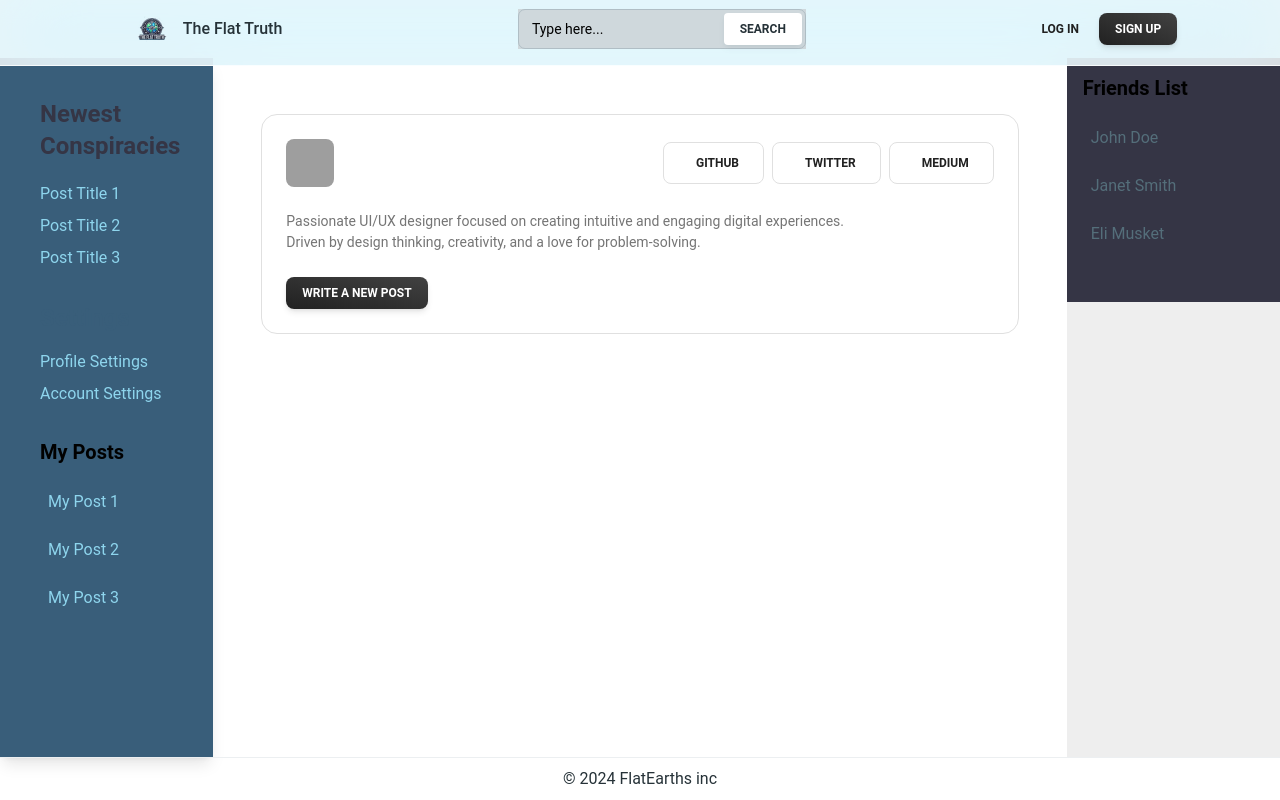
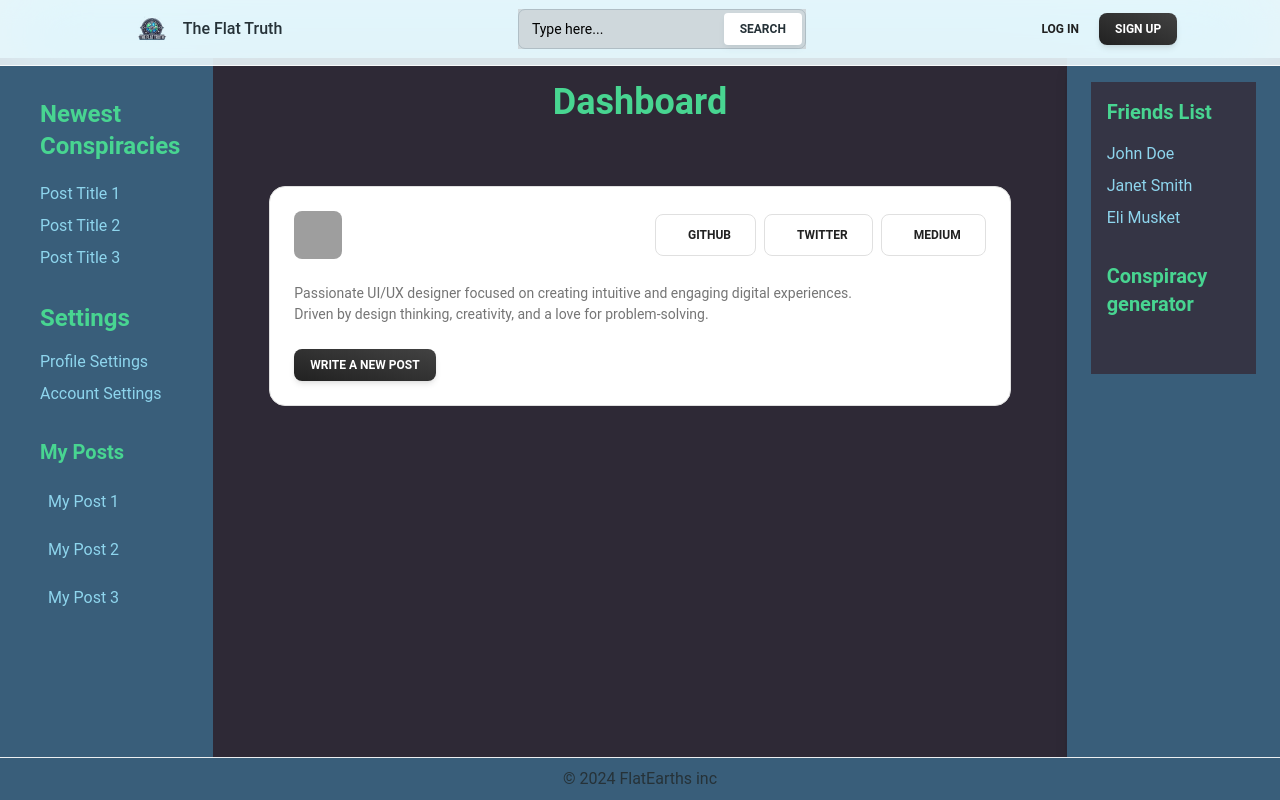
Before and after one commit to ShadowSlash/FlatEarths-Inc, a React (Vite) app in the folder front-end/: page / in a window 1280 px wide. Shown: the top 800 px of the page. Built offline with nearby package versions, Linux system fonts and the light colour scheme; grey boxes are pictures that could not be loaded.

Commit message:
Style changes to the layout , left sidebar and right sidebar to give a green hover effect and colour changes.

```diff
--- a/front-end/src/components/Layout.jsx
+++ b/front-end/src/components/Layout.jsx
@@ -5,37 +5,36 @@ import { useNavigate } from 'react-router-dom';
 import LeftSidebar from './LeftSidebar';
 import RightSidebar from './RightSidebar';
 
-
 const Layout = ({ children }) => {
-
   const { user } = useUser();
   const navigate = useNavigate();
 
   if (!user.isLoggedIn) {
     navigate('/login');
   }
-/////---------------------------------The Layout component to manipulate the page structure ---------------------------------////
+
   return (
-    <div className="flex flex-col min-h-screen bg-[#2F3749]text-white  ">  {/* The outer container uses flex column */}
+    <div className="flex flex-col min-h-screen bg-[#395E7A] text-white">  {/* Outer container with flex column layout */}
 
       {/* Navigation at the top */}
       <Navigation />
 
       {/* Main content area with sidebars and content */}
-      <div className="flex flex-1"> {/* This is a flex container for sidebars and main content */}
+      <div className="flex flex-1 overflow-hidden"> {/* Flex container for sidebars and main content */}
 
         {/* Left Sidebar */}
-        <div className="w-1/6 bg-[#395E7A]  p-6 shadow-lg" > {/* Left sidebar. Th */}
+        <div className="w-1/6 bg-[#395E7A] p-6 shadow-lg"> {/* Left Sidebar with padding and shadow */}
           <LeftSidebar />
         </div>
 
         {/* Main Content Area */}
-        <div className="flex-1 p-4"> {/* This is the main content area, which takes up the remaining space */}
-          {children} {/* Render the content passed to the Layout component */}
+        <div className="flex-1 p-6 bg-[#2E2936] overflow-auto"> {/* Main content area with dark background */}
+          <h1 className="text-4xl font-semibold text-[#48D591] mb-6 text-center">Dashboard</h1> {/* Dashboard title */}
+          {children} {/* Renders the content passed to the Layout component */}
         </div>
 
         {/* Right Sidebar */}
-        <div className="w-1/6 bg-gray-200"> {/* Right sidebar */}
+        <div className="w-1/6 bg-[#395E7A] p-6 shadow-lg"> {/* Right Sidebar */}
           <RightSidebar />
         </div>
       </div>
@@ -45,4 +44,5 @@ return (
     </div>
   );
 }
+
 export default Layout;
--- a/front-end/src/components/LeftSidebar.jsx
+++ b/front-end/src/components/LeftSidebar.jsx
@@ -11,7 +11,7 @@ const LeftSidebar = () => {
         <aside className="min-w-fit p-4 flex flex-col">
               {/*--------------------- Newest Posts and Settings component -------------------------------------*/}
             <div className="flex flex-col mb-6">
-                <h3 className="font-bold text-2xl text-[#353545] mb-5">Newest Conspiracies </h3>
+                <h3 className="font-bold text-2xl text-[#48D591] mb-5">Newest Conspiracies </h3>
                 <nav>
                     <ul>
                         <li><a href="/post/1" className="block mb-2 text-[#8ED5ED] hover:text-[#48D591] transition-colors duration-300">Post Title 1</a></li>
@@ -20,7 +20,7 @@ const LeftSidebar = () => {
                     </ul>
                 </nav>
                 {/*--------------------- Settings sub component -------------------------------------*/}
-                <h3 className="font-bold text-2xl text-[#395E7A] mt-6 mb-4">Settings</h3>
+                <h3 className="font-bold text-2xl text-[#48D591] mt-6 mb-4">Settings</h3>
                     <nav>
                         <ul>
                             <li><a href="/profile/settings" className="block mb-2 text-[#8ED5ED] hover:text-[#48D591] transition-colors duration-300">Profile Settings</a></li>
@@ -31,7 +31,7 @@ const LeftSidebar = () => {
             </div>
                             {/* -----------------Bottom Section My Posts component --------------------------------- */}
             <div className="mt-auto">
-                        <h3 className="font-bold text-xl mb-4">My Posts</h3>
+                        <h3 className="font-bold text-xl text-[#48D591] mb-4">My Posts</h3>
                 <nav>
                     <ul>
                         <li className="hover:bg-[#8ED5ED] p-2"><a href="/my-posts/1" className="block mb-2 text-[#8ED5ED] hover:text-[#48D591] transition-colors duration-300">My Post 1</a></li>
--- a/front-end/src/components/RightSidebar.jsx
+++ b/front-end/src/components/RightSidebar.jsx
@@ -10,19 +10,22 @@ const RightSidebar = () => {
         <aside className="min-w-fit bg-[#353545]  p-4 flex flex-col">
              {/* Top of the Right hand SideBar: Friends List */}
              <div className="flex flex-col mb-6">
-                <h3 className="font-bold text-xl mb-4">Friends List</h3>
+                <h3 className="font-bold text-xl text-[#48D591] mb-4">Friends List</h3>
                 <nav>
                      <ul>
-                        <li className="hover:bg-[#8ED5ED] p-2"><a href="/friends/john" className="block mb-2 text-blue-gray-600">John Doe</a></li>
-                        <li className="hover:bg-[#8ED5ED] p-2"><a href="/friends/jane" className="block mb-2 text-blue-gray-600">Janet Smith</a></li>
-                        <li className="hover:bg-[#8ED5ED] p-2"><a href="/friends/mark" className="block mb-2 text-blue-gray-600">Eli Musket</a></li>
+                        <li><a href="/friends/john" className="block mb-2 text-[#8ED5ED] hover:text-[#48D591] transition-colors duration-300">John Doe</a></li>
+                        <li><a href="/friends/jane" className="block mb-2 text-[#8ED5ED] hover:text-[#48D591] transition-colors duration-300">Janet Smith</a></li>
+                        <li><a href="/friends/mark" className="block mb-2 text-[#8ED5ED] hover:text-[#48D591] transition-colors duration-300">Eli Musket</a></li>
                     </ul>
                 </nav>
             </div>
 
 
              {/* ---------------------------- AI Component Component --------------------------------------------  */}
+             <div className="flex flex-col mb-6">
+                <h3 className="font-bold text-xl text-[#48D591] mb-4">Conspiracy generator</h3>
 
+            </div>
 
 
         </aside>
```
Lines whose indentation alone changed are shown as unchanged.
